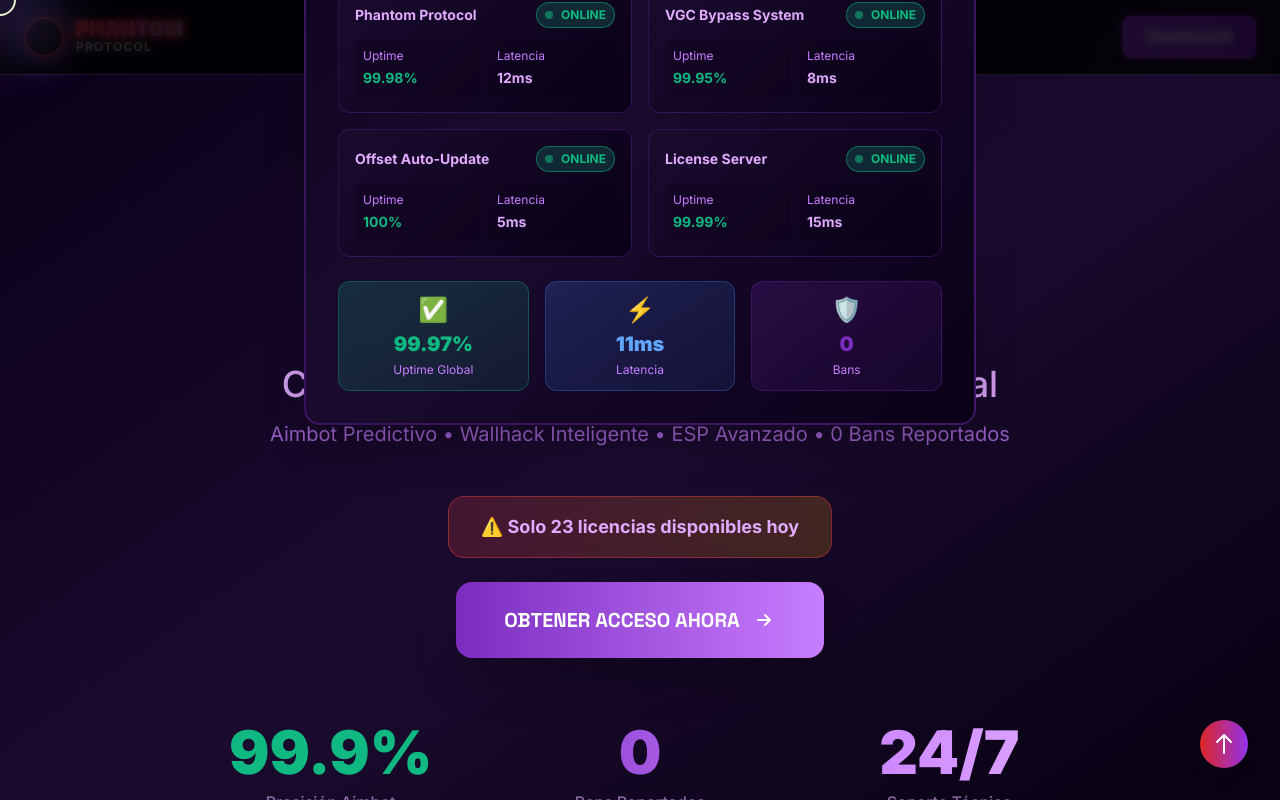
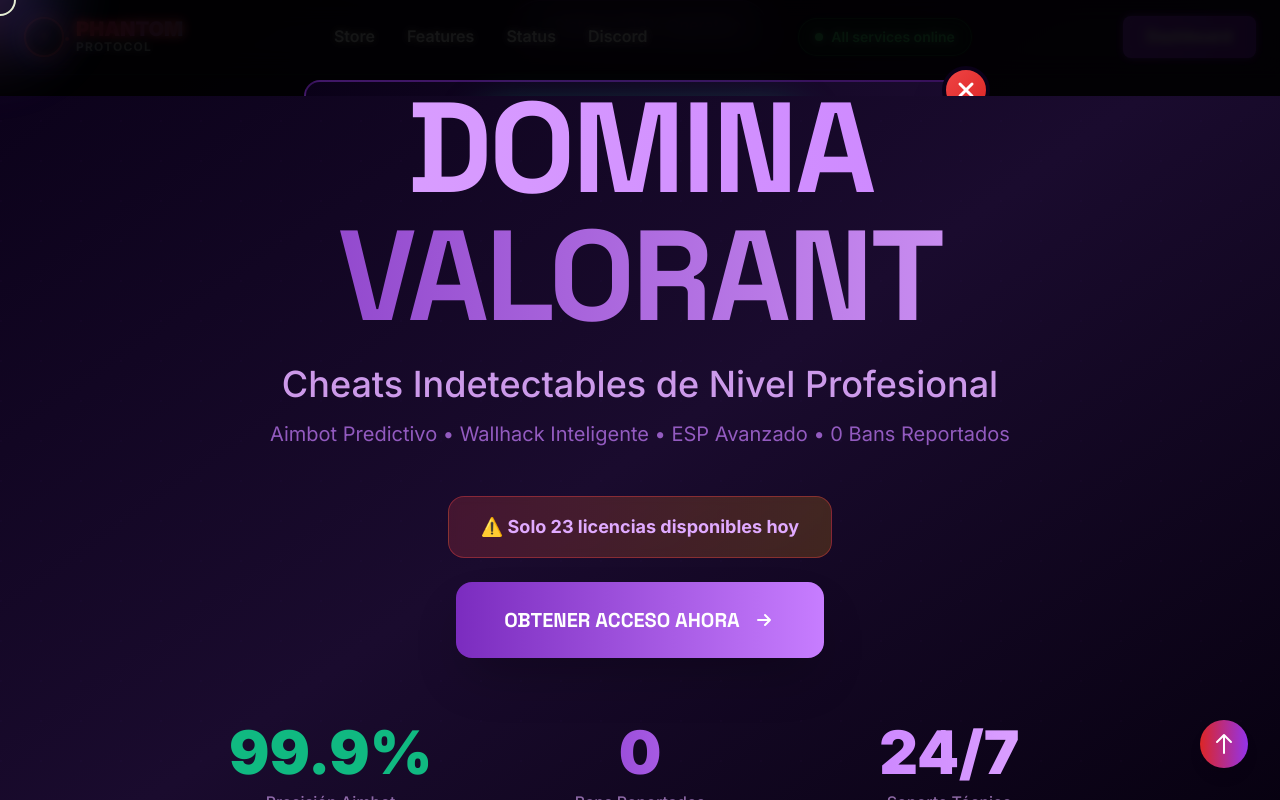
Before and after one commit to LucasUIDesign/web, a Next.js app: page / in a window 1280 px wide. Both pictures are taken after a click on the button "All services online". Shown: the top 800 px of the page. Built offline with nearby package versions, Linux system fonts and the light colour scheme.

Commit message:
fix: Mejorar visibilidad del botón cerrar en StatusModal - Posicionado fuera del modal con mejor contraste

```diff
--- a/app/components/StatusModal.tsx
+++ b/app/components/StatusModal.tsx
@@ -20,29 +20,31 @@
   return (
     <AnimatePresence>
       <motion.div
-        className="fixed inset-0 z-[9999] flex items-center justify-center p-4 bg-black/80 backdrop-blur-sm"
+        className="fixed inset-0 z-[9999] flex items-start justify-center p-4 bg-black/90 backdrop-blur-sm overflow-y-auto pt-20"
         initial={{ opacity: 0 }}
         animate={{ opacity: 1 }}
         exit={{ opacity: 0 }}
         onClick={onClose}
       >
         <motion.div
-          className="relative w-full max-w-2xl bg-gradient-to-br from-primary via-secondary to-primary rounded-2xl border-2 border-accent/40 shadow-2xl"
+          className="relative w-full max-w-2xl bg-gradient-to-br from-primary via-secondary to-primary rounded-2xl border-2 border-accent/40 shadow-2xl mb-20"
           initial={{ scale: 0.9, y: 20 }}
           animate={{ scale: 1, y: 0 }}
           exit={{ scale: 0.9, y: 20 }}
           onClick={(e) => e.stopPropagation()}
         >
+          {/* Close Button - FUERA del padding para que sea más visible */}
+          <button
+            onClick={onClose}
+            className="absolute -top-4 -right-4 z-[10000] w-12 h-12 bg-gradient-to-br from-danger to-red-600 hover:from-red-600 hover:to-danger rounded-full flex items-center justify-center text-white transition-all duration-200 shadow-2xl hover:scale-110 border-4 border-primary"
+            aria-label="Cerrar modal"
+          >
+            <svg className="w-6 h-6" fill="none" stroke="currentColor" viewBox="0 0 24 24" strokeWidth={3}>
+              <path strokeLinecap="round" strokeLinejoin="round" d="M6 18L18 6M6 6l12 12" />
+            </svg>
+          </button>
+
           <div className="p-8">
-            {/* Close Button */}
-            <button
-              onClick={onClose}
-              className="absolute top-4 right-4 z-20 w-10 h-10 bg-danger hover:bg-danger/80 rounded-full flex items-center justify-center text-white transition-all duration-200 shadow-lg hover:scale-110"
-            >
-              <svg className="w-5 h-5" fill="none" stroke="currentColor" viewBox="0 0 24 24" strokeWidth={2}>
-                <path strokeLinecap="round" strokeLinejoin="round" d="M6 18L18 6M6 6l12 12" />
-              </svg>
-            </button>
             {/* Header */}
             <div className="text-center mb-8">
               <motion.div
```
